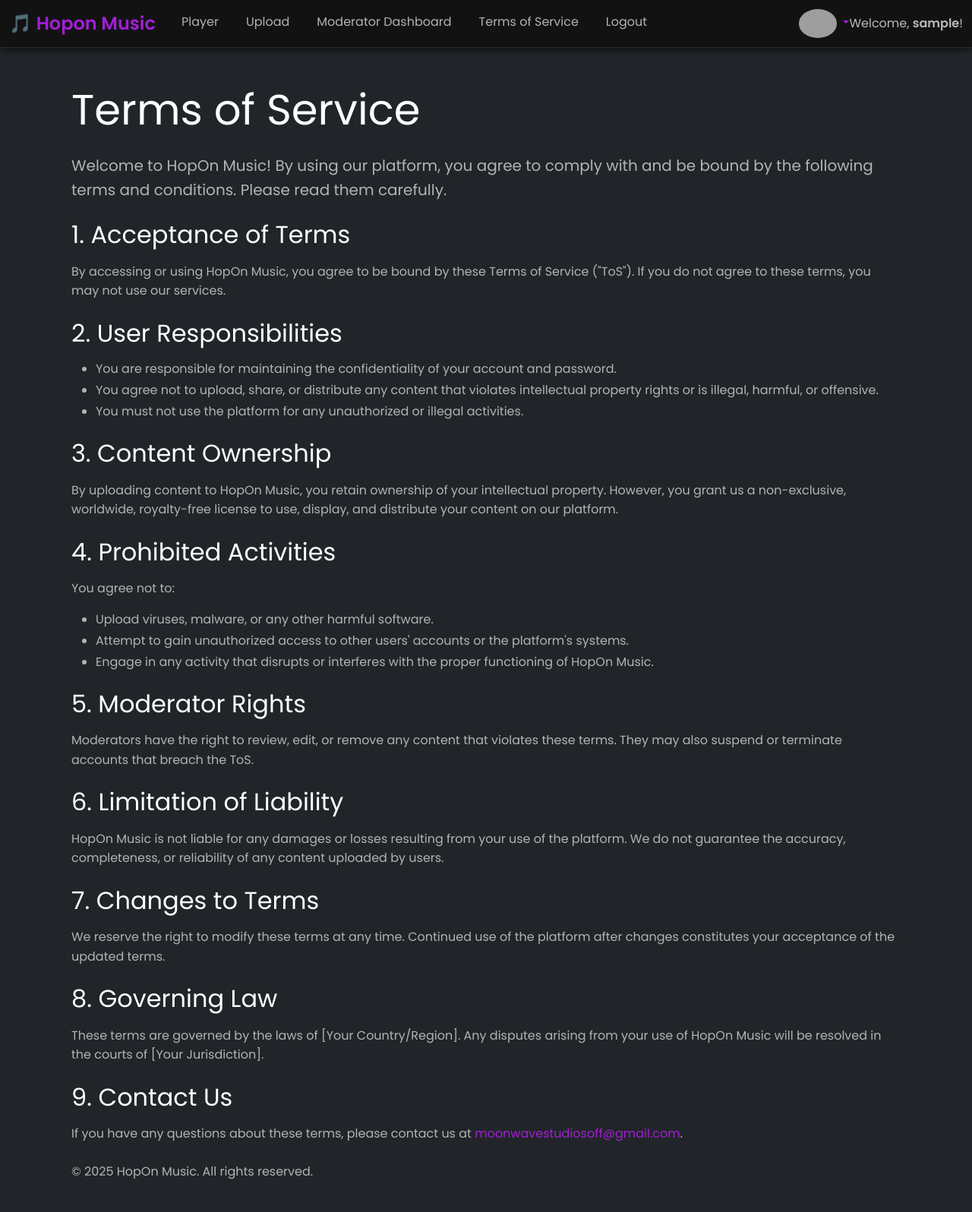
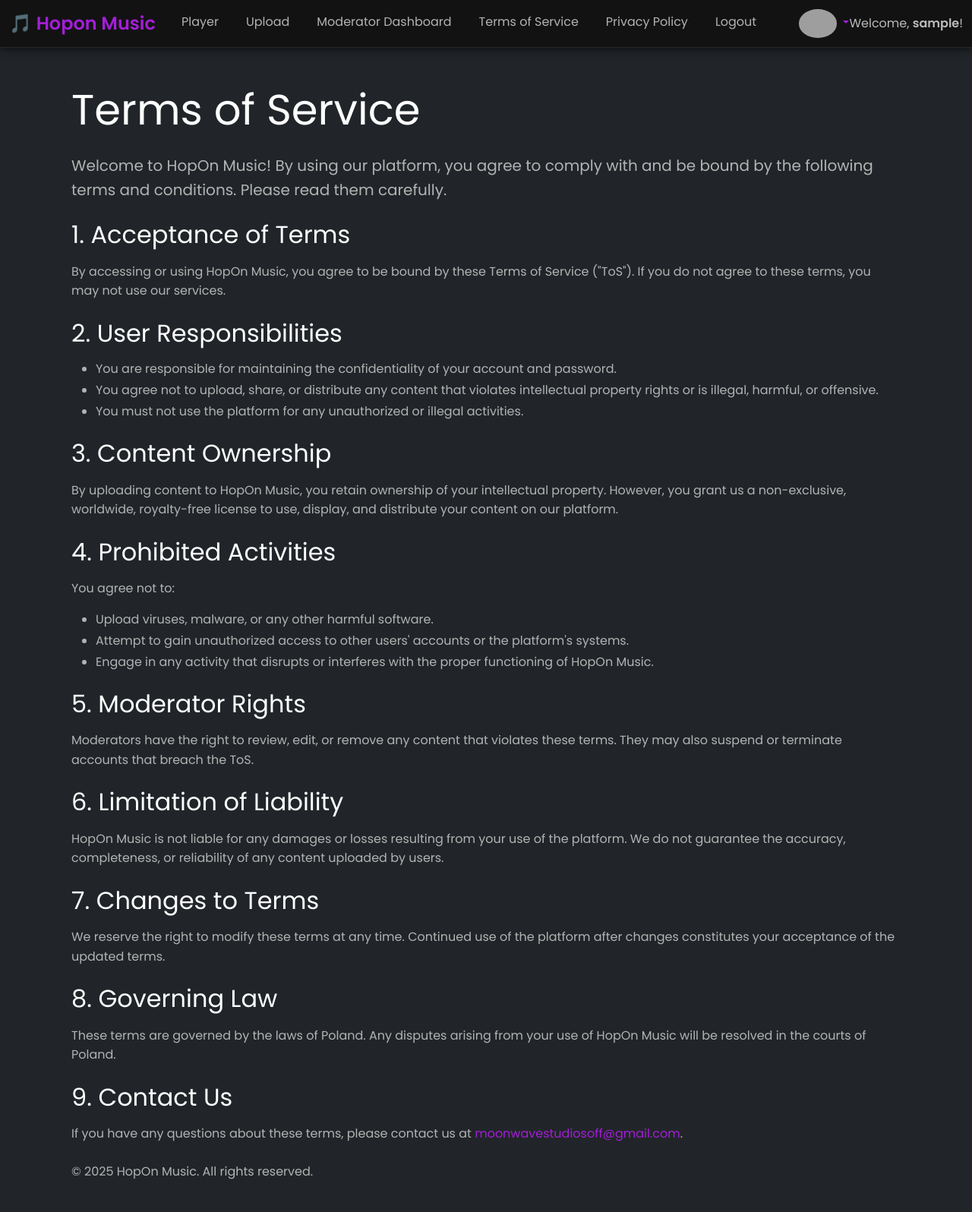
Before and after one commit to Virus01Official/HopOnMusic, a Flask app: page /terms-of-service in a window 1280 px wide. Shown: the whole page at 76% size. Run offline with Flask 3, Linux system fonts and the light colour scheme; the visitor is signed in with stand-in values (Sample User, id 1); grey boxes are pictures that could not be loaded.

Commit message:
Add privacy policy link to navigation and update terms of service governing law to Poland

```diff
--- a/templates/base.html
+++ b/templates/base.html
@@ -43,6 +43,9 @@
                         {% endif %}
                         <li class="nav-item">
                             <a class="nav-link text-light" href="{{ url_for('terms_of_service') }}">Terms of Service</a>
+                        </li>
+                        <li class="nav-item">
+                            <a class="nav-link text-light" href="{{ url_for('privacy_policy') }}">Privacy Policy</a>
                         </li>
                         <li class="nav-item">
                             <a class="nav-link text-light" href="{{ url_for('logout') }}">Logout</a>
--- a/templates/tos.html
+++ b/templates/tos.html
@@ -53,7 +53,7 @@
 
     <section class="my-4">
         <h2>8. Governing Law</h2>
-        <p>These terms are governed by the laws of [Your Country/Region]. Any disputes arising from your use of HopOn Music will be resolved in the courts of [Your Jurisdiction].</p>
+        <p>These terms are governed by the laws of Poland. Any disputes arising from your use of HopOn Music will be resolved in the courts of Poland.</p>
     </section>
 
     <section class="my-4">
```
